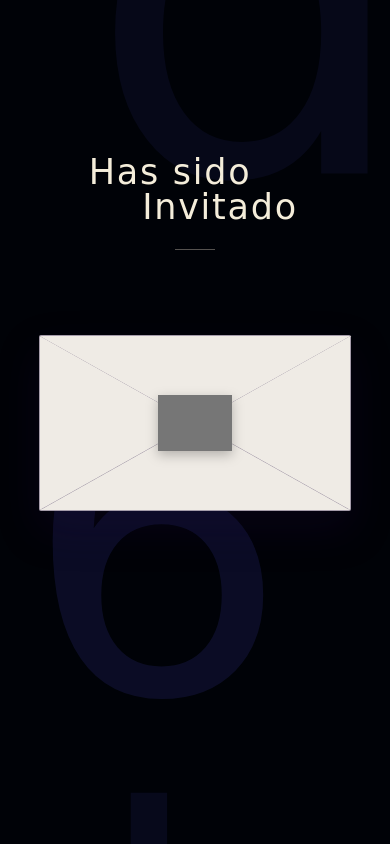
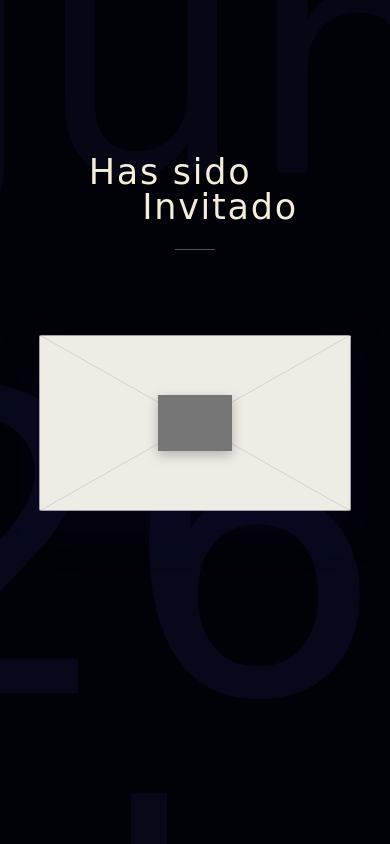
Before and after one commit to allisfort/allison-birthday-invitation, a plain HTML site: page index.html in a window 390 px wide. Drawn offline with Linux system fonts and the light colour scheme; grey boxes are pictures that could not be loaded; a web font is replaced by a local one.

Commit message:
Add files via upload
Update invitation design

```diff
--- a/index.html
+++ b/index.html
@@ -43,25 +43,25 @@
             font-family: 'Ballet', cursive;
             font-size: clamp(350px, 30vw, 700px);
             color: #25266b;
-            opacity: 0.18;
+            opacity: 0.20;
             white-space: nowrap;
             position: absolute;
         }
 
         .g1 {
-            top: -250px;
-            left: -250px;
+            top: -100px;
+            left: 15px;
             transform: rotate(-3deg);
-            font-size: clamp(420px, 26vw, 620px);
-            opacity: 0.17;
+            font-size: clamp(270px, 26vw, 620px);
+            opacity: 0.14;
         }
 
         .g2 {
             top: 350px;
-            left: 150px;
+            left: 240px;
             transform: rotate(1deg);
             font-size: clamp(340px, 28vw, 650px);
-            opacity: 0.30;
+            opacity: 0.20;
         }
 
         .g3 {
@@ -69,7 +69,7 @@
             left: -200px;
             transform: rotate(-2deg);
             font-size: clamp(300px, 34vw, 780px);
-            opacity: 0.20;
+            opacity: 0.17;
         }
 
         .content {
@@ -176,12 +176,32 @@
         .envelope-front {
             position: absolute;
             inset: 0;
-            background: linear-gradient(to bottom right, transparent calc(50% - 0.7px), rgba(28, 9, 60, 0.26) 50%, transparent calc(50% + 0.7px)),
-                        linear-gradient(to bottom left, transparent calc(50% - 0.7px), rgba(28, 9, 60, 0.26) 50%, transparent calc(50% + 0.7px)),
-                        #efebe5;
+            background: #efebe5;
             clip-path: polygon(0 0, 50% 50%, 100% 0, 100% 100%, 0 100%);
             z-index: 7;
             pointer-events: none;
+        }
+
+        .envelope::before,
+        .envelope::after {
+            content: "";
+            position: absolute;
+            top: 50%;
+            left: 50%;
+            width: 115%;
+            height: 1px;
+            background: rgba(28, 9, 60, 0.10);
+            z-index: 8;
+            pointer-events: none;
+            transform-origin: center;
+        }
+
+        .envelope::before {
+            transform: translate(-50%, -50%) rotate(29.5deg);
+        }
+
+        .envelope::after {
+            transform: translate(-50%, -50%) rotate(-29.5deg);
         }
 
         .envelope-flap {
@@ -318,7 +338,7 @@
         .spark1 { top: 25%; left: 11%; font-size: 1.5rem; animation-duration: 4s; animation-delay: .2s; }
         .spark2 { top: 55%; left: 14%; font-size: 2rem; animation-duration: 6s; animation-delay: 1.8s; }
         .spark3 { top: 70%; left: 8%; font-size: 2rem; animation-duration: 5s; animation-delay: 3.2s; }
-        .spark4 { top: 31%; left: 25%; font-size: .8rem; animation-duration: 7s; animation-delay: .7s; }
+        .spark4 { top: 38%; left: 25%; font-size: .8rem; animation-duration: 7s; animation-delay: .7s; }
         .spark5 { top: 30%; right: 16%; font-size: .9rem; animation-duration: 4.5s; animation-delay: 2.6s; }
         .spark6 { top: 40%; right: 21%; font-size: 1.4rem; animation-duration: 8s; animation-delay: 4.1s; }
         .spark7 { top: 60%; right: 11%; font-size: 1.2rem; animation-duration: 5.5s; animation-delay: 1.3s; }
@@ -507,6 +527,11 @@
                 transform: translate(-50%, -50%);
             }
 
+            .seal:hover {
+                transform: translate(-50%, -50%);
+                box-shadow: none;
+            }
+
             .invitation-card {
                 width: 60vw;
                 max-width: 300px;
@@ -577,7 +602,7 @@
             }
 
             .spark4 {
-                top: 28%;
+                top: 50%;
                 left: 23%;
                 font-size: .55rem;
                 animation-delay: .7s;
@@ -592,7 +617,7 @@
 
             .spark6 {
                 right: 6%;
-                font-size: 1.5rem;
+                font-size: 1rem;
                 animation-delay: 3.1s;
             }
 
@@ -604,7 +629,7 @@
             }
 
             .spark8 {
-                font-size: 1.4rem;
+                font-size: 1rem;
                 animation-delay: .4s;
             }
 
@@ -614,7 +639,7 @@
             }
 
             .spark10 {
-                font-size: 1.6rem;
+                font-size: 1rem;
             }
 
             .spark11 {
@@ -703,8 +728,8 @@
 <body>
 
 <div class="deco-layer">
-    <span class="deco-word giant g1">26 de Junio de 2026</span>
-    <span class="deco-word giant g2">26 de Junio de 2026</span>
+    <span class="deco-word giant g1">Junio</span>
+    <span class="deco-word giant g2">26DE Junio de 2026</span>
     <span class="deco-word giant g3">26 Junio de 2026</span>
 </div>
 
```
